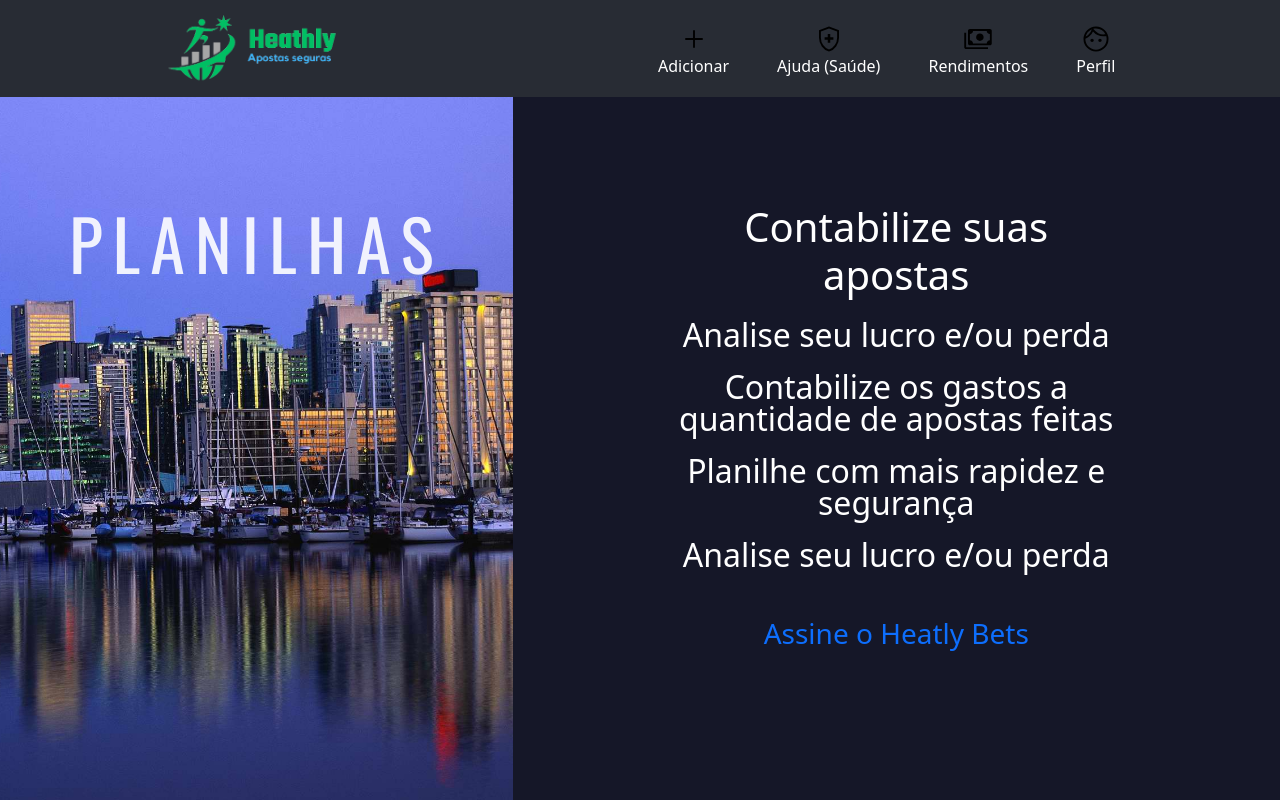
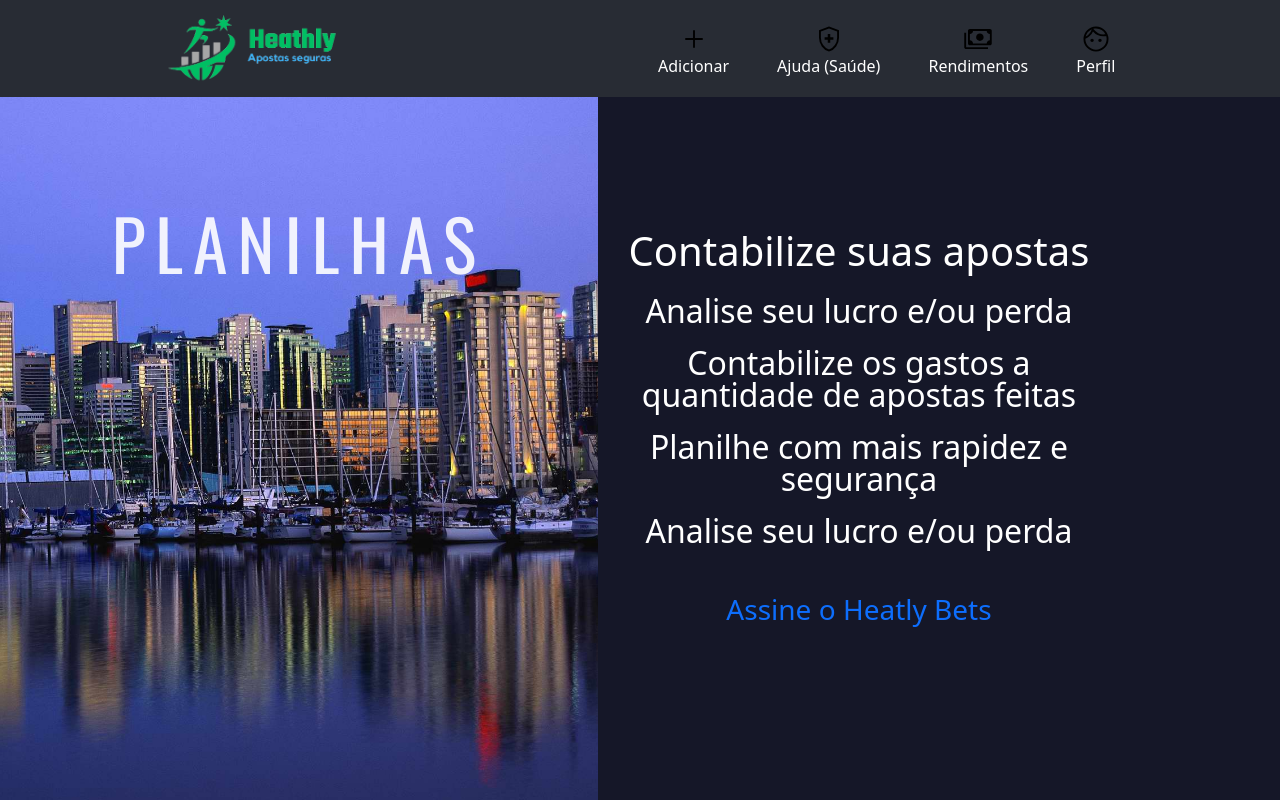
Before and after one commit to LuiDev1/h-bets-v1, a React (Create React App) app: page / in a window 1280 px wide. Shown: the top 800 px of the page. Built offline with nearby package versions, Linux system fonts and the light colour scheme.

Commit message:
Update parallax.css

```diff
--- a/src/pages/home/css/parallax.css
+++ b/src/pages/home/css/parallax.css
@@ -92,7 +92,6 @@ body{
 .container-about{
     text-align: center;
     color: white;
-    padding-left: 160px;
     padding-right: 160px;
 }
 
```
